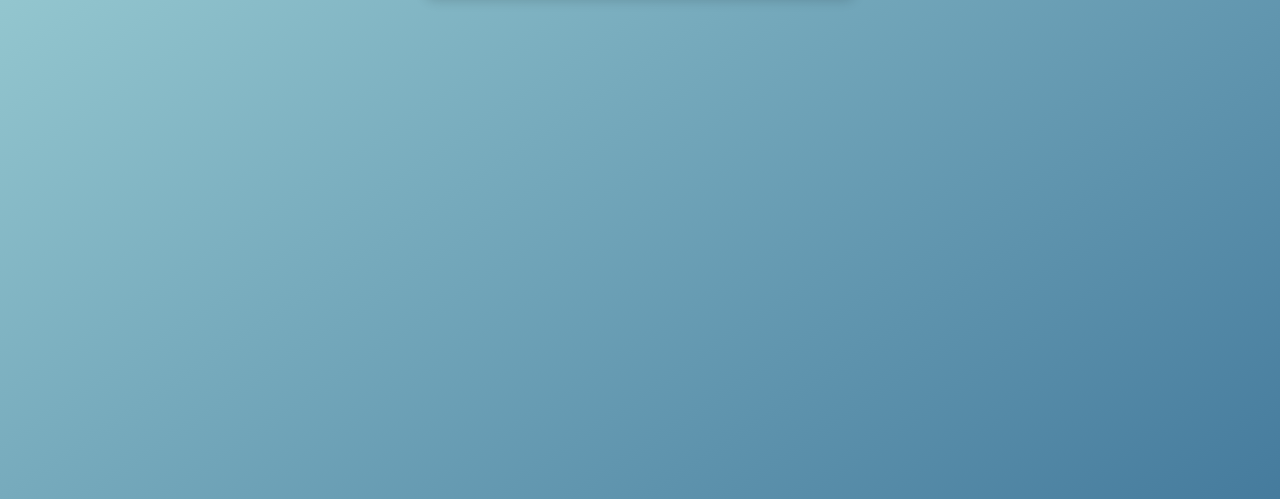
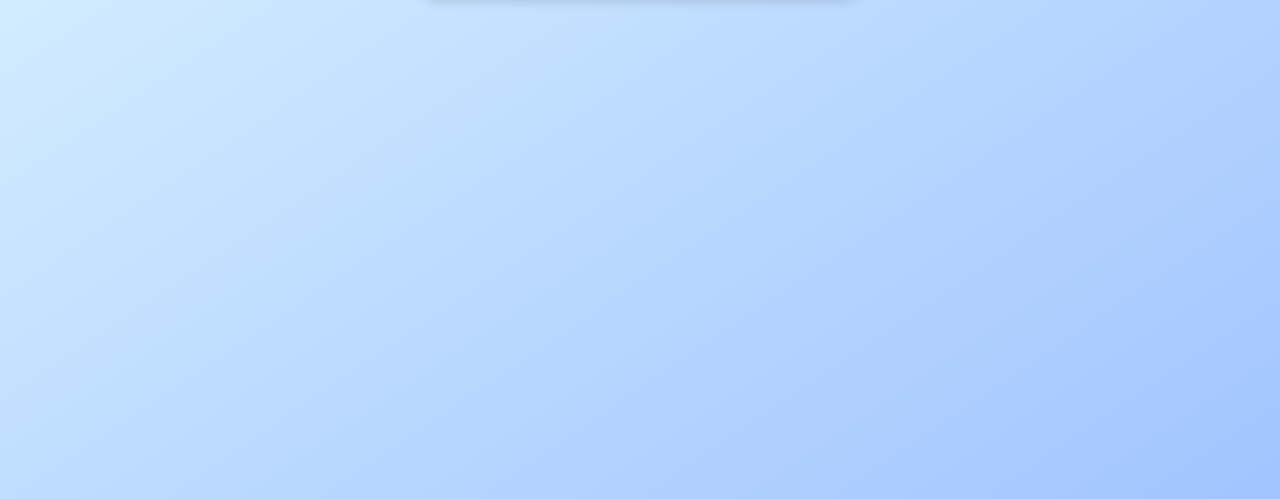
Before and after one commit to Marco71915/Adduca-Arredamenti, a plain HTML site: page Pagina_Linktree_AdducaArredamenti.html in a window 1280 px wide. Shown: the part 365-864 px from the top of the page. Drawn offline with Linux system fonts and the light colour scheme.

Commit message:
Update Pagina_Linktree_AdducaArredamenti.html

```diff
--- a/Pagina_Linktree_AdducaArredamenti.html
+++ b/Pagina_Linktree_AdducaArredamenti.html
@@ -8,7 +8,7 @@
     body {
       margin: 0;
       font-family: Arial, sans-serif;
-      background: linear-gradient(to bottom right, #a8dadc, #457b9d); /* sfondo azzurrino sfumato */
+      background: linear-gradient(to bottom right, #dff6ff, #a0c4ff); /* azzurino più chiaro */
       text-align: center;
       padding: 2rem;
       color: black; /* Testo nero per leggibilità */
```
